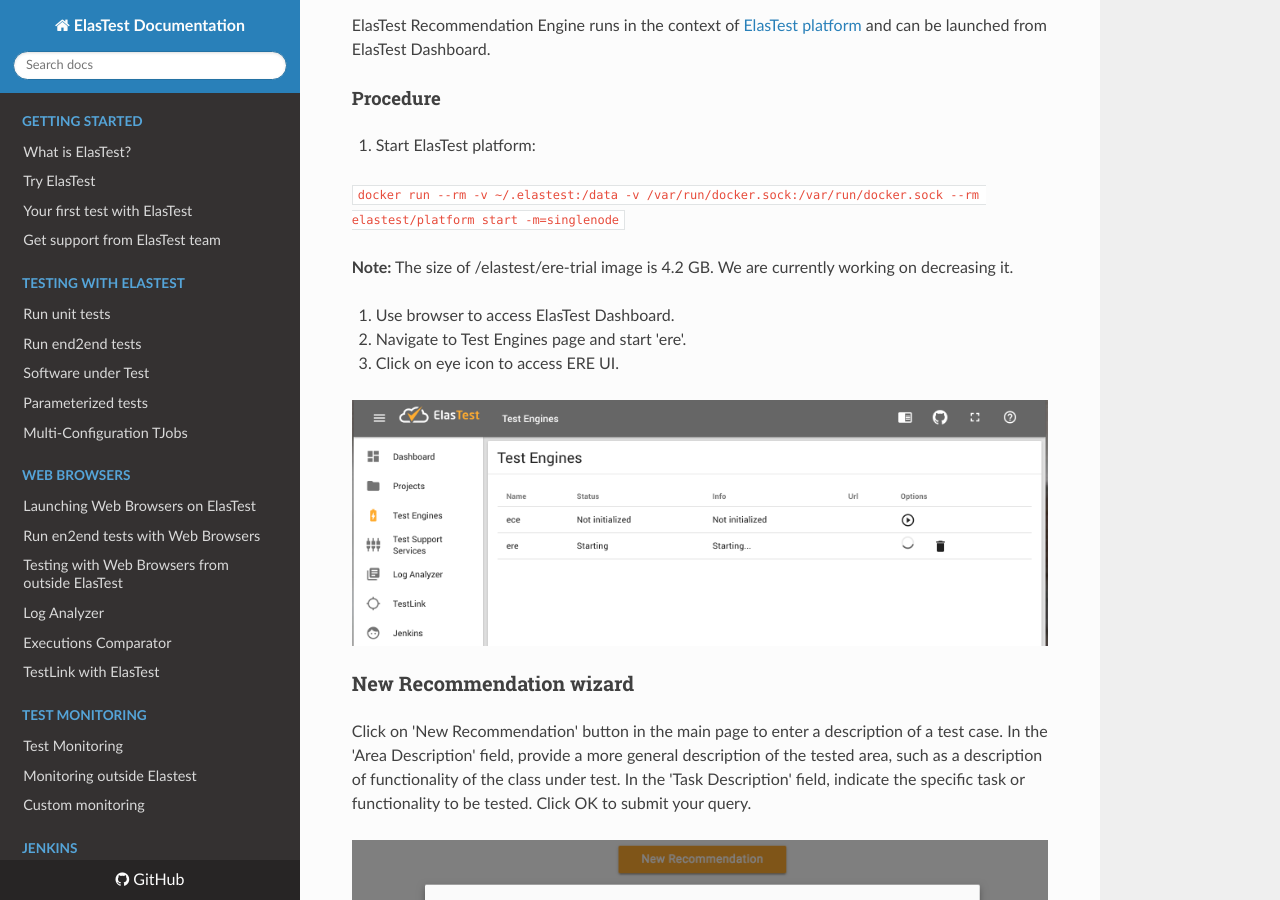
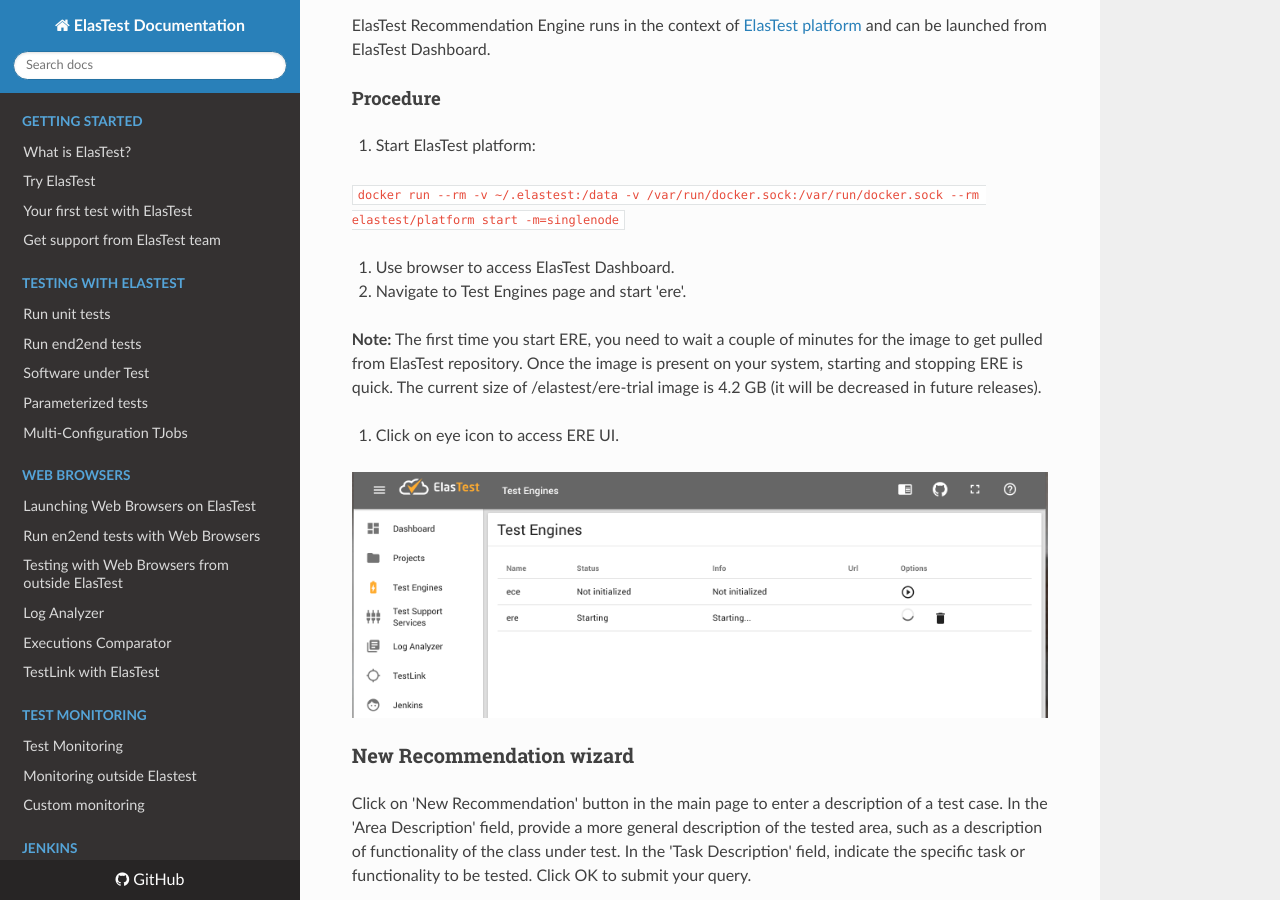
Before and after one commit to elastest/elastest.io-docs, an MkDocs documentation site: the page built from docs/ere-trial/index.md, in a window 1280 px wide and 900 px high, scrolled down 964 px. Built offline with MkDocs 1.6.1, drawn with Linux system fonts in a browser that asks for light colours; nearby versions of some CDN libraries; old or Windows-style settings are respelled for this version of MkDocs.

Commit message:
add note re pulling ERE image

```diff
--- a/docs/ere-trial/index.md
+++ b/docs/ere-trial/index.md
@@ -23,14 +23,15 @@
 
 `docker run --rm -v ~/.elastest:/data -v /var/run/docker.sock:/var/run/docker.sock --rm elastest/platform start -m=singlenode`
 
-**Note:** The size of /elastest/ere-trial image is 4.2 GB. We are currently working on decreasing it.
-
 2. Use browser to access ElasTest Dashboard.
 3. Navigate to Test Engines page and start 'ere'.
+
+**Note:**
+The first time you start ERE, you need to wait a couple of minutes for the image to get pulled from ElasTest repository. Once the image is present on your system, starting and stopping ERE is quick. The current size of /elastest/ere-trial image is 4.2 GB (it will be decreased in future releases).
+
 4. Click on eye icon to access ERE UI.
 
 ![alt text](./img/test-engines.png)
-
 
 ### <a name="new_recom"></a> New Recommendation wizard
 Click on 'New Recommendation' button in the main page to enter a description of a test case. In the 'Area Description' field, provide a more general description of the tested area, such as a description of functionality of the class under test. In the 'Task Description' field, indicate the specific task or functionality to be tested. Click OK to submit your query.
```
